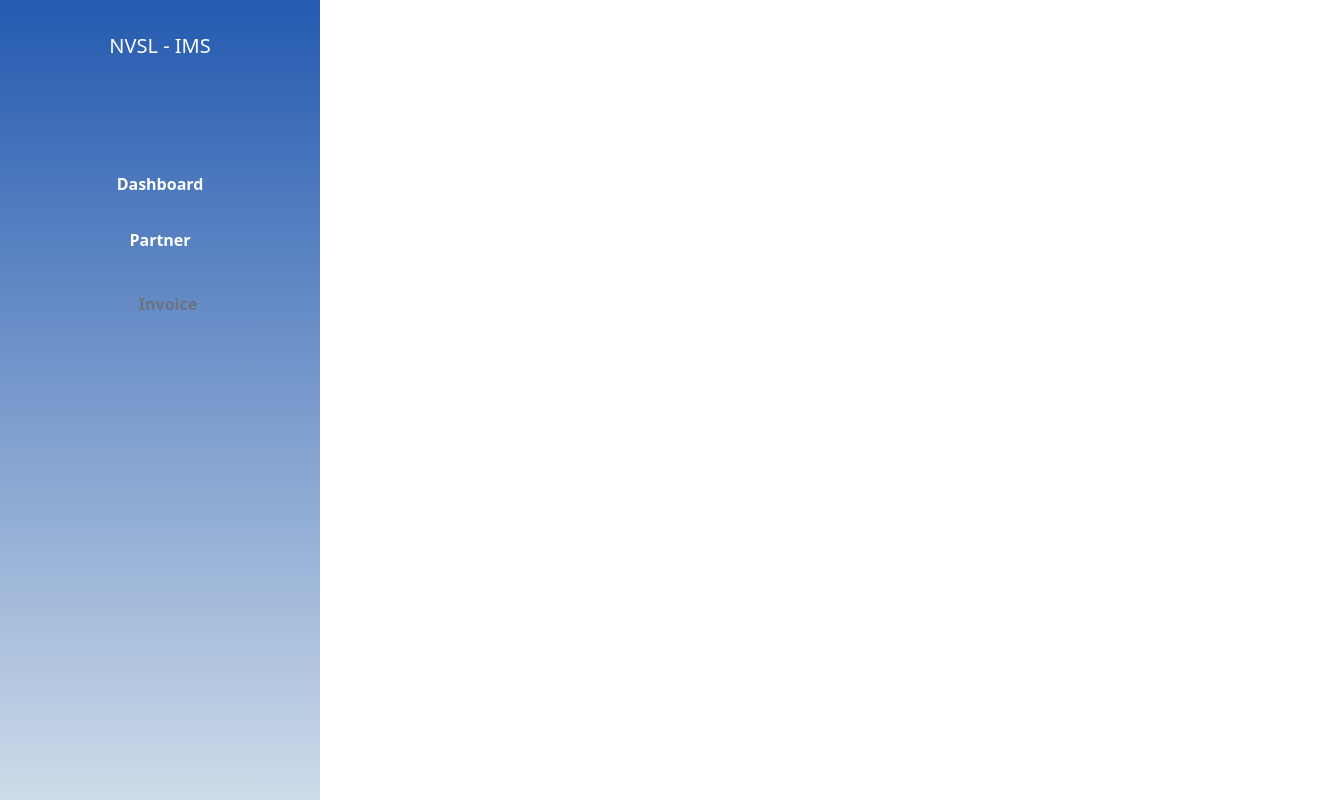
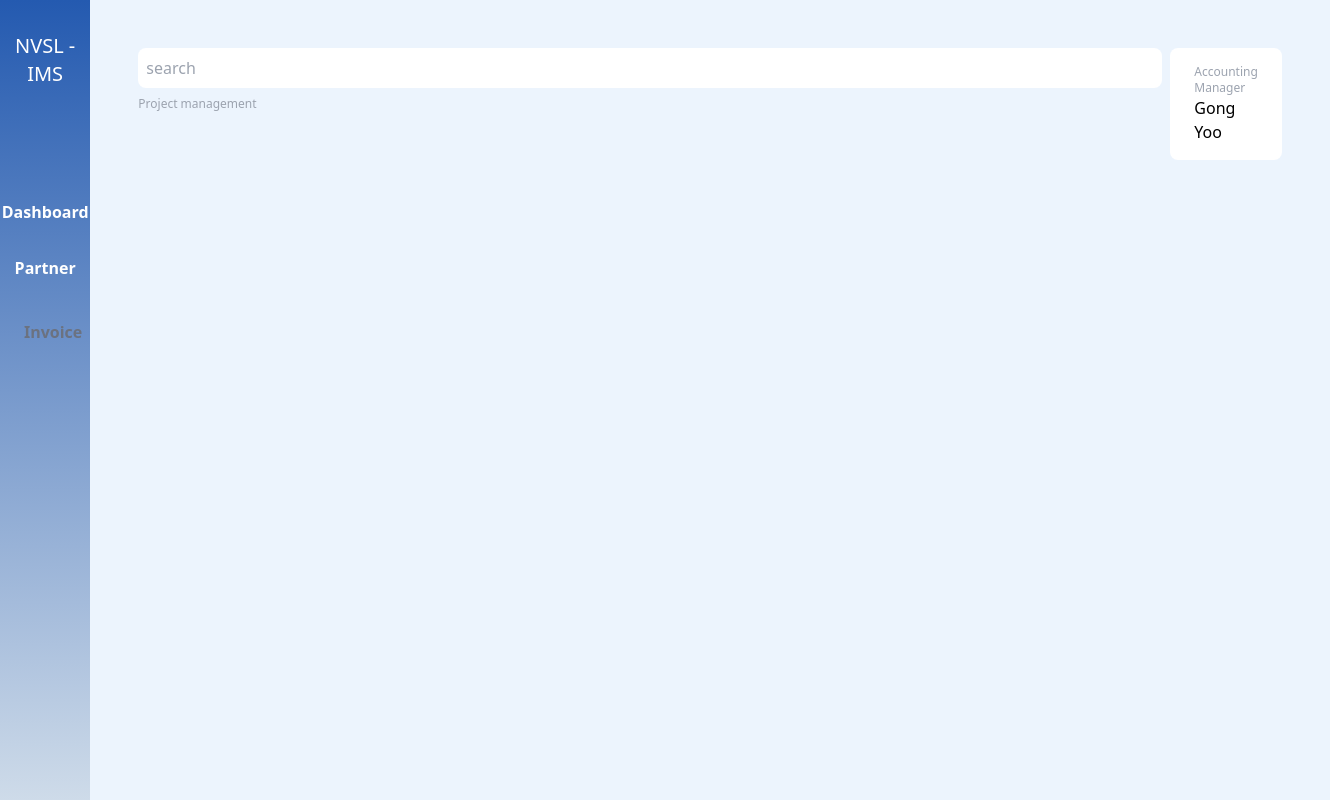
Before and after one commit to sasirat/nvsl-invoice, a Next.js app: page / in a window 1280 px wide. Shown: the whole page, 1330 px wide, since content can reach past the window. Built offline with nearby package versions, Linux system fonts and the light colour scheme.

Commit message:
Add wrpper and Update side bar

```diff
--- /dev/null
+++ b/components/Header.tsx
@@ -0,0 +1,18 @@
+import styles from '../styles/Wrapper.module.css'
+
+const Header = () => {
+  return (
+    <div className="flex">
+      <div className="">
+        <input placeholder="search" className={`${styles.header} p-2 rounded-lg`}></input>
+        <p className="text-xs text-gray-400 mt-2">Project management</p>
+      </div>
+      <div className="bg-white py-4 px-6 ml-2 rounded-lg">
+        <p className="text-gray-400 text-xs">Accounting Manager</p>
+        <p>Gong Yoo</p>
+      </div>
+    </div>
+  )
+}
+
+export default Header
--- /dev/null
+++ b/components/Wrapper.tsx
@@ -0,0 +1,14 @@
+import styles from '../styles/Wrapper.module.css'
+import Header from './Header'
+
+const Wrapper = () => {
+  return (
+    <div className={`${styles.bg} w-full`}>
+      <div className="m-12">
+        <Header />
+      </div>
+    </div>
+  )
+}
+
+export default Wrapper
--- a/pages/api/hello.js
+++ /dev/null
@@ -1,5 +0,0 @@
-// Next.js API route support: https://nextjs.org/docs/api-routes/introduction
-
-export default function handler(req, res) {
-  res.status(200).json({ name: 'John Doe' })
-}
--- a/pages/index.tsx
+++ b/pages/index.tsx
@@ -1,9 +1,11 @@
 import MenuBar from '../components/Menubar'
+import Wrapper from '../components/Wrapper'
 
 export default function Home() {
   return (
     <div className="flex h-screen">
       <MenuBar />
+      <Wrapper />
     </div>
   )
 }
--- /dev/null
+++ b/styles/Wrapper.module.css
@@ -0,0 +1,7 @@
+.bg {
+  background-color: #ECF4FD;
+}
+
+.header {
+  width: 64rem;
+}
```
